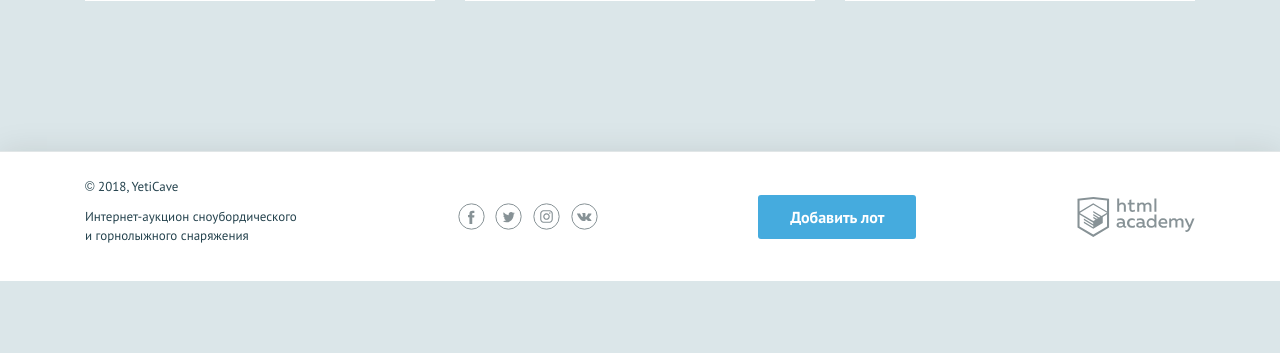
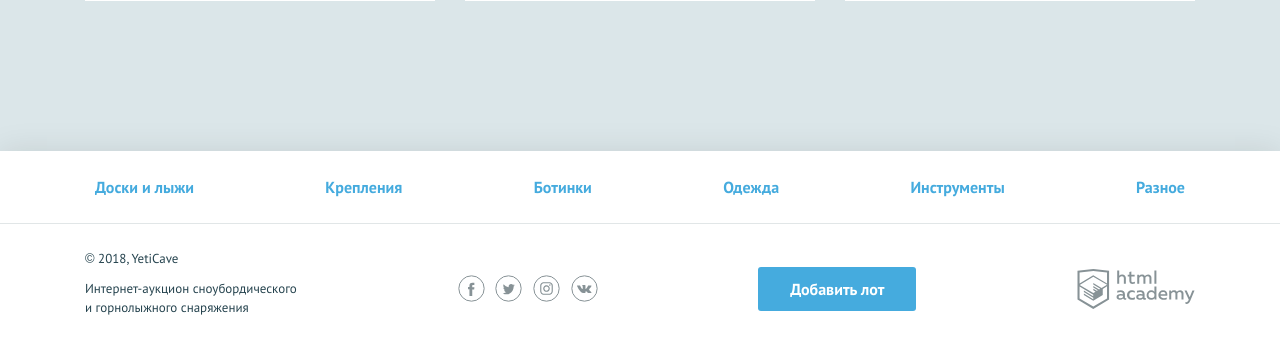
Before and after one commit to Acknowhow/20008-yeticave-1, a PHP site: page / in a window 1280 px wide. Shown: the part 1587-1940 px from the top of the page. Before the commit the page ends 1868 px from the top, so only its background shows below. Run offline with PHP 8.4, Linux system fonts and the light colour scheme; data that the repository does not hold is empty.

Commit message:
More fixes

```diff
--- a/index.php
+++ b/index.php
@@ -8,7 +8,8 @@ $categories = ['boards' => 'Доски и лыжи', 'attachment' => 'Крепл
     'clothing' => 'Одежда', 'tools' => 'Инструменты', 'other' => 'Разное'];
 
 $lots = [
-    ['name' => '2014 Rossignol District Snowboard', 'category_name' => 'Доски и лыжи', 'price' => 10999, 'img_url' => 'img/lot-1.jpg', 'img_alt' => 'Сноуборд'],
+    ['name' => '2014 Rossignol District Snowboard', 'category_name' => 'Доски и лыжи',
+        'price' => 10999, 'img_url' => 'img/lot-1.jpg', 'img_alt' => 'Сноуборд'],
 
     ['name' => 'DC Ply Mens 2016/2017 Snowboard', 'category_name' => 'Доски и лыжи',
         'price' => 159999, 'img_url' => 'img/lot-2.jpg', 'img_alt' => 'Сноуборд'],
@@ -127,25 +128,11 @@ $lots = [
 <footer class="main-footer">
     <nav class="nav">
         <ul class="nav__list container">
-            <? foreach ($items as $item => $item) : ?>
-                <li class="lots__item lot">
-                <div class="lot__image">
-                    <img src="<?= $item['img_url'] ?>" width="350" height="260" alt="<?= $item['img_alt'] ?>">
-                </div>
-                <div class="lot__info">
-                    <span class="lot__category"><?= $item['category_name'] ?></span>
-                    <h3 class="lot__title"><a class="text-link" href="lot.html"><?= $item['name'] ?></a></h3>
-                    <div class="lot__state">
-                        <div class="lot__rate">
-                            <span class="lot__amount">Стартовая цена</span>
-                            <span class="lot__cost"><?= $item['price'] ?><b class="rub">р</b></span>
-                        </div>
-                        <div class="lot__timer timer">
-                            <!--                            --><? //=$lot_time_remaining;?>
-                        </div>
-                    </div>
-                </div>
-                </li><? endforeach; ?>
+            <?php foreach ($categories as $category) : ?>
+                <li class="nav__item">
+                    <a href="all-lots.html"><?= $category ?></a>
+                </li>
+            <?php endforeach; ?>
         </ul>
     </nav>
     <div class="main-footer__bottom container">
```
